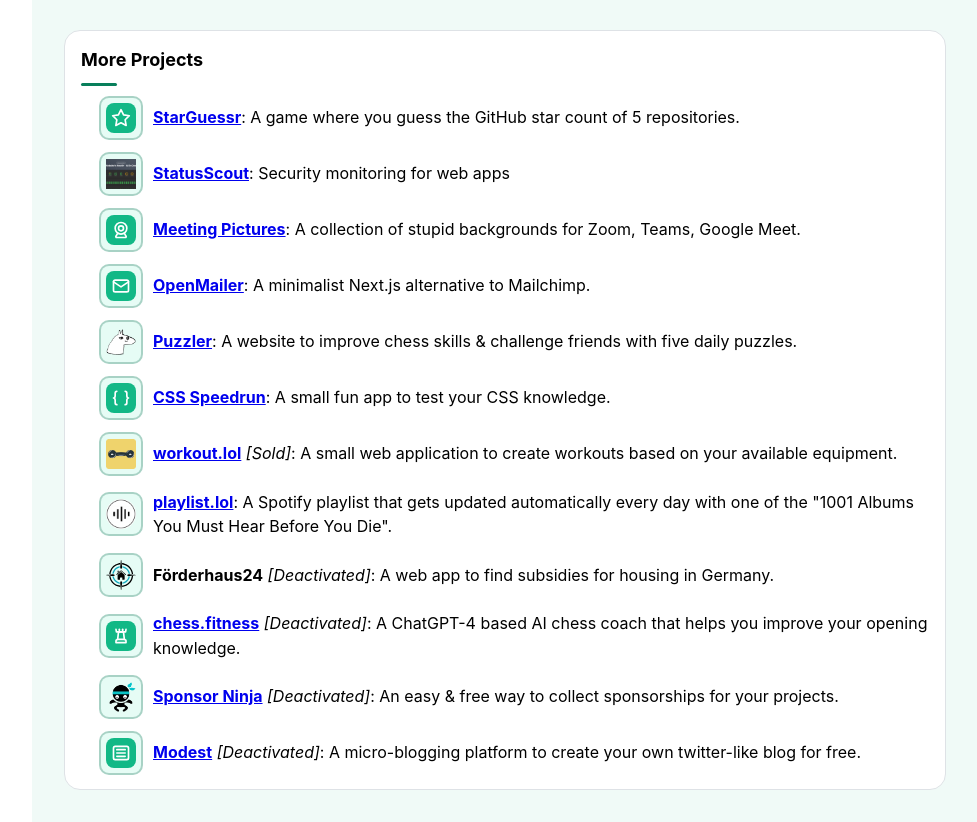
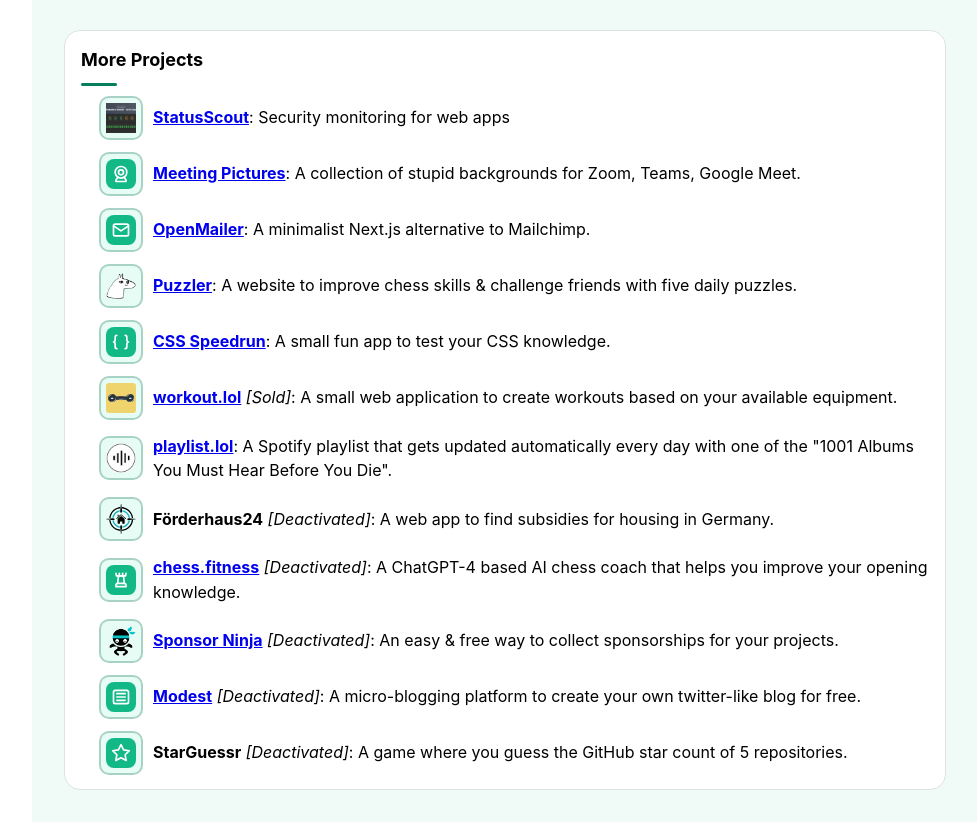
Before and after one commit to Vincenius/portfolio-2025, an Astro site: page / in a window 1280 px wide. Shown: the part 896-1718 px from the top of the page, without its empty margins (302-1279 px from the left). Built offline with nearby package versions, Linux system fonts and the light colour scheme; Astro itself is replaced by a stand-in of ours.

Commit message:
deactivate starguessr

```diff
--- a/src/components/Home.jsx
+++ b/src/components/Home.jsx
@@ -277,31 +277,6 @@ export default function Home({ images, activePath }) {
               icon={
                 <Card radius="md" bg="#e6fcf5" p="0" w={40} h={40} style={{ boxShadow: '0 0 0 2px rgba(8,127,91,0.35)' }}>
                   <Flex align="center" justify="center" h="100%" w="100%">
-                    <ThemeIcon size={30} color="teal">
-                      <IconStar size={20} />
-                    </ThemeIcon>
-                  </Flex>
-                </Card>
-              }
-            >
-              <Text>
-                <b>
-                  <a
-                    href="https://starguessr.vincentwill.com/"
-                    target="_blank"
-                    rel="noopener"
-                  >
-                    StarGuessr
-                  </a>
-                </b>
-                : A game where you guess the GitHub star count of 5 repositories.
-                <br />
-              </Text>
-            </List.Item>
-            <List.Item
-              icon={
-                <Card radius="md" bg="#e6fcf5" p="0" w={40} h={40} style={{ boxShadow: '0 0 0 2px rgba(8,127,91,0.35)' }}>
-                  <Flex align="center" justify="center" h="100%" w="100%">
                     <Image src={images.statusscout} alt="StatusScout logo" w={30} h={30} />
                   </Flex>
                 </Card>
@@ -550,6 +525,23 @@ export default function Home({ images, activePath }) {
                 <br />
               </Text>
             </List.Item>
+            <List.Item
+              icon={
+                <Card radius="md" bg="#e6fcf5" p="0" w={40} h={40} style={{ boxShadow: '0 0 0 2px rgba(8,127,91,0.35)' }}>
+                  <Flex align="center" justify="center" h="100%" w="100%">
+                    <ThemeIcon size={30} color="teal">
+                      <IconStar size={20} />
+                    </ThemeIcon>
+                  </Flex>
+                </Card>
+              }
+            >
+              <Text>
+                <b>StarGuessr</b> <i>[Deactivated]</i>: A game where you guess the GitHub
+                star count of 5 repositories.
+                <br />
+              </Text>
+            </List.Item>
           </List>
         </Card>
       </Box>
```
